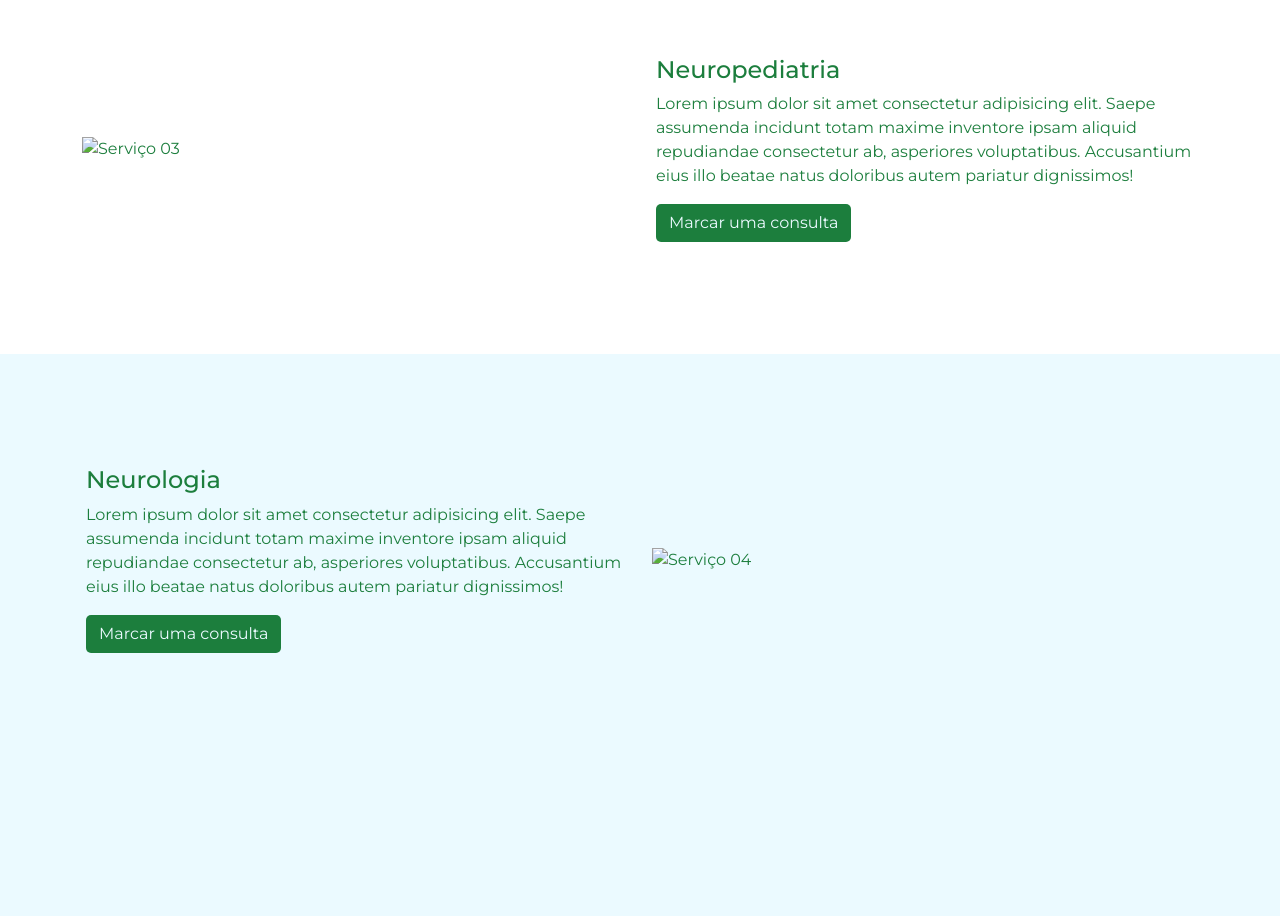
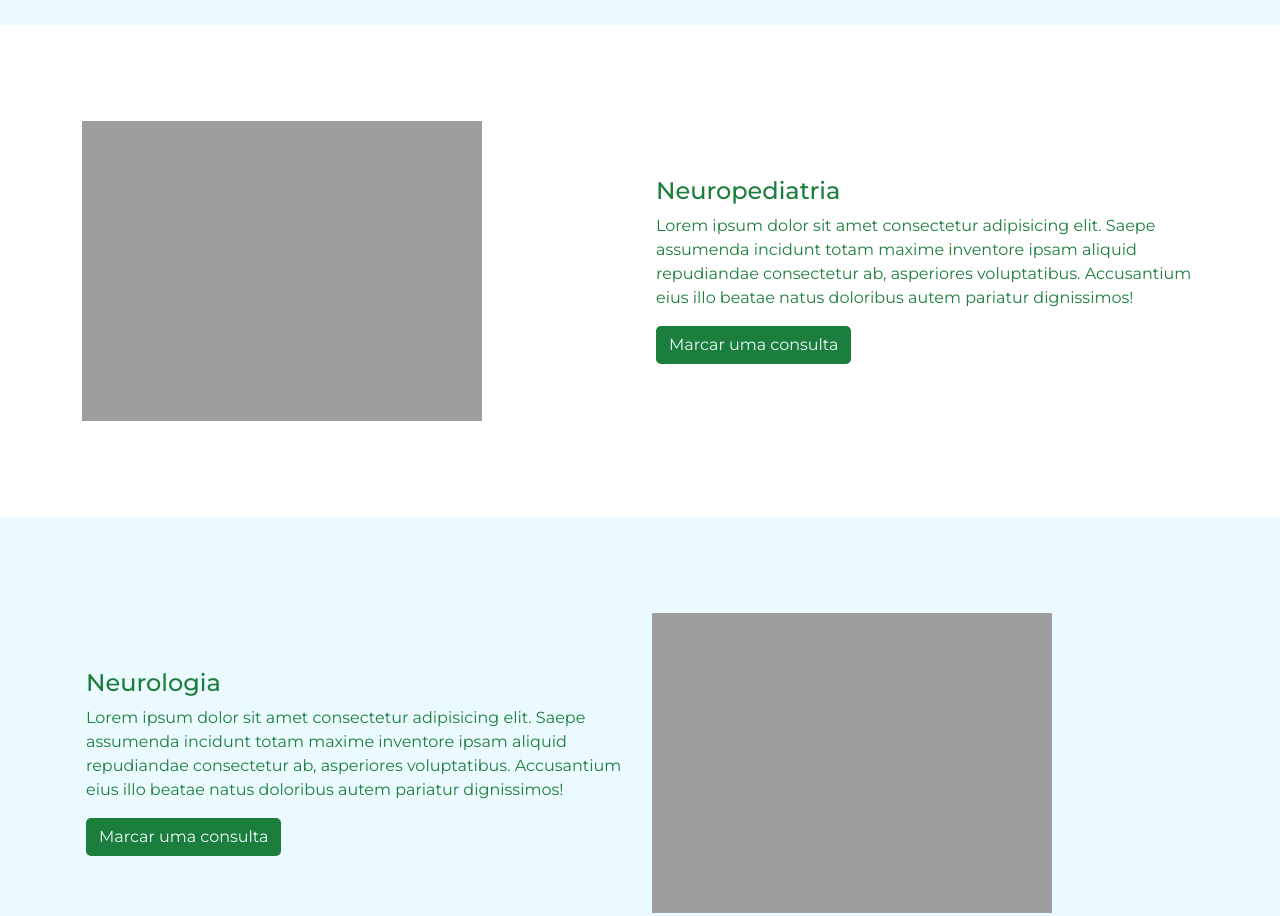
Before and after one commit to YuriBragaJR/IpenSaude, a plain HTML site: page servicos.html in a window 1280 px wide. Shown: the part 1360-2276 px from the top of the page. Before the commit the page ends 2149 px from the top, so only its background shows below. Drawn offline with nearby package versions, Linux system fonts and the light colour scheme; the site is published under a folder, as on GitHub Pages, so addresses that start at the root find nothing.

Commit message:
Update servicos.html

```diff
--- a/servicos.html
+++ b/servicos.html
@@ -104,7 +104,7 @@
             <div class="container">
                 <div class="row align-items-center  py-5 fade-scroll" py-5>
                     <div class="col-md-6">
-                        <img src="/assets/images/pediatria.jpg" class="img-fluid " alt="Serviço 01">
+                        <img src="./assets/images/pediatria.jpg" class="img-fluid " alt="Serviço 01">
                     </div>
                     <div class="col-md-6 p-3 text-center text-lg-start">
                         <h4>Pediatria</h4>
@@ -144,7 +144,7 @@
 
                 <div class="row align-items-center  py-5 fade-scroll bg-white" py-5>
                     <div class="col-md-6">
-                        <img src="/assets/images/neuropediatria.jpg" class="img-fluid " alt="Serviço 03">
+                        <img src="./assets/images/neuropediatria.jpg" class="img-fluid " alt="Serviço 03">
                     </div>
                     <div class="col-md-6 p-3 text-center text-lg-start">
                         <h4>Neuropediatria</h4>
@@ -165,7 +165,7 @@
 
                 <div class="row align-items-center  py-5 py-5 flex-md-row-reverse fade-scroll ">
                     <div class="col-md-6">
-                        <img src="/assets/images/neurologia.jpg" class="img-fluid " alt="Serviço 04">
+                        <img src="./assets/images/neurologia.jpg" class="img-fluid " alt="Serviço 04">
                     </div>
                     <div class="col-md-6 p-3 text-center text-lg-start">
                         <h4>Neurologia</h4>
```
